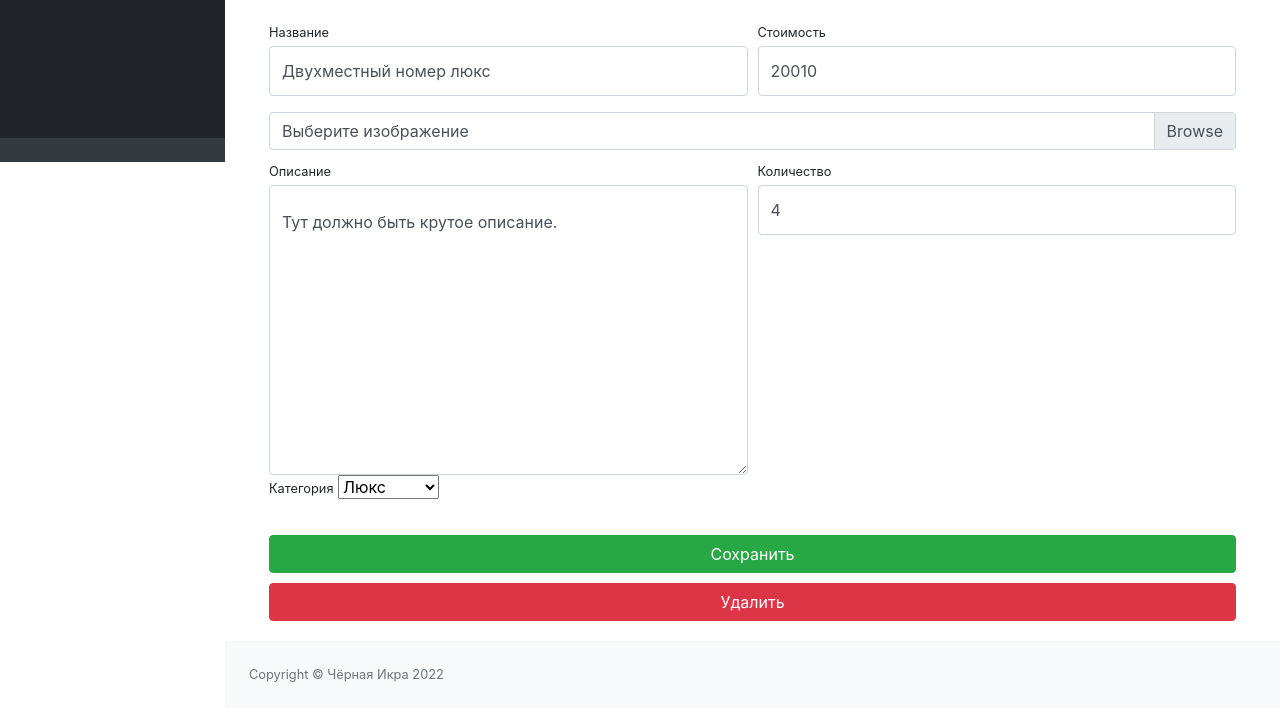
After one commit to belapko/BookingDjango, a Django app: page /admins/products-update/1/ in a window 1280 px wide. The commit adds this page. Shown: the part 638-1346 px from the top of the page. Run offline with Django 4.2, Linux system fonts and the light colour scheme; data comes from the database, SQL or seed files in the repository; some libraries are stand-ins or nearby versions.

Commit message:
added CRUD for PRODUCTS in ADMINS

```diff
--- a/admins/forms.py
+++ b/admins/forms.py
@@ -1,6 +1,9 @@
 from django import forms
 from users.forms import UserRegistrationForm, UserProfileForm
 from users.models import User
+
+from products.models import Product, ProductCategory
+from django.forms import ModelForm
 
 
 class UserAdminRegistrationForm(UserRegistrationForm):
@@ -17,3 +20,20 @@ class UserAdminProfileForm(UserProfileForm):
         'class': 'form-control py-4', 'placeholder': 'Имя пользователя', 'readonly': False}))
     email = forms.CharField(widget=forms.EmailInput(attrs={
         'class': 'form-control py-4', 'placeholder': 'Адрес электронной почты', 'readonly': False}))
+
+
+class ProductAdminUpdateForm(ModelForm):
+    name = forms.CharField(widget=forms.TextInput(attrs={
+        'class': 'form-control py-4', 'placeholder': 'Название'}))
+    description = forms.CharField(widget=forms.Textarea(attrs={
+        'class': 'form-control py-4', 'placeholder': 'Описание'}))
+    price = forms.CharField(widget=forms.TextInput(attrs={
+        'class': 'form-control py-4', 'placeholder': 'Стоимость'}))
+    quantity = forms.CharField(widget=forms.TextInput(attrs={
+        'class': 'form-control py-4', 'placeholder': 'Количество'}))
+    image = forms.ImageField(widget=forms.FileInput(attrs={
+        'class': 'custom-file-input', 'placeholder': 'Выберите изображение'}), required=False)
+
+    class Meta:
+        model = Product
+        fields = ['name', 'description', 'price', 'quantity', 'image', 'category']
--- a/admins/urls.py
+++ b/admins/urls.py
@@ -1,5 +1,7 @@
 from django.urls import path
-from admins.views import index, admin_users_create, admin_users, admin_users_update, admin_users_delete, admin_users_activate
+from admins.views import index, admin_users_create, admin_users, admin_users_update, admin_users_delete, \
+    admin_users_activate, admin_products, admin_products_update, admin_products_delete, admin_products_create
+
 app_name = 'admins'
 
 urlpatterns = [
@@ -8,5 +10,9 @@ urlpatterns = [
     path('users-create/', admin_users_create, name='admin_users_create'),
     path('users-update/<int:id>/', admin_users_update, name='admin_users_update'),
     path('users-delete/<int:id>/', admin_users_delete, name='admin_users_delete'),
-    path('users-activate/<int:id>/', admin_users_activate, name='admin_users_activate')
+    path('users-activate/<int:id>/', admin_users_activate, name='admin_users_activate'),
+    path('products/', admin_products, name='admin_products'),
+    path('products-update/<int:id>/', admin_products_update, name='admin_products_update'),
+    path('products-delete/<int:id>/', admin_products_delete, name='admin_products_delete'),
+    path('products-create/', admin_products_create, name='admin_products_create'),
 ]
--- a/admins/views.py
+++ b/admins/views.py
@@ -1,10 +1,12 @@
 from django.shortcuts import render, HttpResponseRedirect
 
 from users.models import User
-from admins.forms import UserAdminRegistrationForm, UserAdminProfileForm
+from admins.forms import UserAdminRegistrationForm, UserAdminProfileForm, ProductAdminUpdateForm
 from django.urls import reverse
 
 from django.contrib.auth.decorators import user_passes_test
+
+from products.models import Product
 # Create your views here.
 
 @user_passes_test(lambda u: u.is_staff)
@@ -76,3 +78,53 @@ def admin_users_activate(request, id):
     user.is_active = True
     user.save()
     return HttpResponseRedirect(reverse('admins:admin_users'))
+
+
+# Read
+def admin_products(request):
+    context = {
+        'title' : 'Админка - Продукты',
+        'products' : Product.objects.all(),
+    }
+    return render(request, 'admins/admin-products-read.html', context)
+
+
+# Update
+def admin_products_update(request, id):
+    selected_product = Product.objects.get(id=id)
+    if request.method == 'POST':
+        form = ProductAdminUpdateForm(instance=selected_product, files=request.FILES, data=request.POST)
+        if form.is_valid():
+            form.save()
+            return HttpResponseRedirect(reverse('admins:admin_products'))
+    else:
+        form = ProductAdminUpdateForm(instance=selected_product)
+    context = {
+        'title' : 'Обноление продукта',
+        'form' : form,
+        'selected_product' : selected_product,
+    }
+    return render(request, 'admins/admin-products-update-delete.html', context)
+
+
+# Create
+def admin_products_create(request):
+    if request.method == 'POST':
+        form = ProductAdminUpdateForm(data=request.POST, files=request.FILES)
+        if form.is_valid():
+            form.save()
+            return HttpResponseRedirect(reverse('admins:admin_products'))
+    else:
+        form = ProductAdminUpdateForm()
+    context = {
+        'title': 'Создание продукта',
+        'form': form,
+    }
+    return render(request, 'admins/admin-products-create.html', context)
+
+
+# Delete
+def admin_products_delete(request, id):
+    product = Product.objects.get(id=id)
+    product.delete()
+    return HttpResponseRedirect(reverse('admins:admin_products'))
--- /dev/null
+++ b/templates/admins/admin-products-update-delete.html
@@ -0,0 +1,72 @@
+{% extends 'admins/base.html' %}
+{% load static %}
+
+{% block content %}
+    <main>
+        <div class="container-fluid">
+            <h1 class="mt-4">Редактирование продукта | {{ selected_product.name }}</h1>
+            <div class="col-lg-12 text-center">
+                <img width="600" height="1000"
+                     src="{% if selected_product.image %} {{ selected_product.image.url }} {% else %} {% static 'vendor/img/users/default_avatar.jpg' %} {% endif %}"
+                     class="img-thumbnail" alt="">
+            </div>
+            <div class="card-body">
+                <form action="{% url 'admins:admin_products_update' selected_product.id %}"
+                      enctype="multipart/form-data"
+                      method="post">
+                    {% csrf_token %}
+                    <div class="form-row">
+                        <div class="col-lg-6">
+                            <div class="form-group">
+                                <label class="small mb-1" for="{{ form.name.id_for_label }}">Название</label>
+                                {{ form.name }}
+                            </div>
+                        </div>
+                        <div class="col-lg-6">
+                            <div class="form-group">
+                                <label class="small mb-1" for="{{ form.price.id_for_label }}">Стоимость</label>
+                                {{ form.price }}
+                            </div>
+                        </div>
+                    </div>
+                    <div class="form-row mb-2">
+                        <div class="col-lg-12">
+                            <div class="custom-file">
+                                {{ form.image }}
+                                <label class="custom-file-label" for="{{ form.image.id_for_label }}">Выберите
+                                    изображение</label>
+                            </div>
+                        </div>
+                    </div>
+                    <div class="form-row">
+                        <div class="col-lg-6">
+                            <label class="small mb-1" for="{{ form.description.id_for_label }}">Описание</label>
+                            {{ form.description }}
+                        </div>
+                        <div class="col-lg-6">
+                            <label class="small mb-1" for="{{ form.quantity.id_for_label }}">Количество</label>
+                            {{ form.quantity }}
+                        </div>
+                        <div class="col-lg-6">
+                            <label class="small mb-1" for="{{ form.category.id_for_label }}">Категория</label>
+                            {{ form.category }}
+                        </div>
+                    </div>
+                    <div class="form-row">
+                        <div class="col-lg-12" style="margin-top: 33px;">
+                            <input class="btn btn-success btn-block" type="submit" value="Сохранить">
+                        </div>
+                    </div>
+                </form>
+                <div class="row">
+                    <div class="col-lg-12" style="margin-top: 10px;">
+                        <a href="{% url 'admins:admin_products_delete' selected_product.id %}"
+                           class="btn btn-danger btn-block">
+                            Удалить
+                        </a>
+                    </div>
+                </div>
+            </div>
+        </div>
+    </main>
+{% endblock %}
--- a/templates/admins/base.html
+++ b/templates/admins/base.html
@@ -59,7 +59,7 @@
                         </div>
                         Категории
                     </a>
-                    <a class="nav-link" href="index.html">
+                    <a class="nav-link" href="{% url 'admins:admin_products' %}">
                         <div class="sb-nav-link-icon">
                             <i class="fas fa-tshirt"></i>
                         </div>
@@ -77,7 +77,7 @@
         <footer class="py-4 bg-light mt-auto">
             <div class="container-fluid">
                 <div class="d-flex align-items-center justify-content-between small">
-                    <div class="text-muted">Copyright &copy; GeekShop 2020</div>
+                    <div class="text-muted">Copyright &copy; Чёрная Икра 2022</div>
                 </div>
             </div>
         </footer>
```
Also changed, not shown: templates/admins/admin-products-create.html (added, +54 -0 lines), templates/admins/admin-products-read.html (added, +63 -0 lines).
